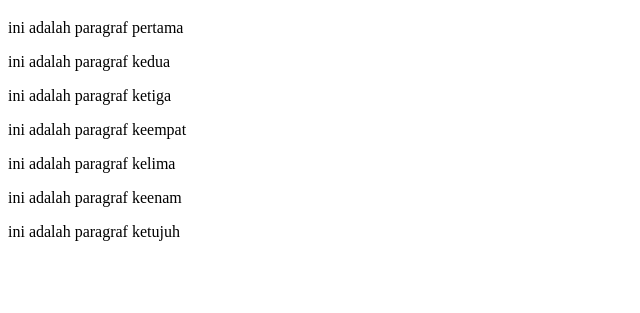
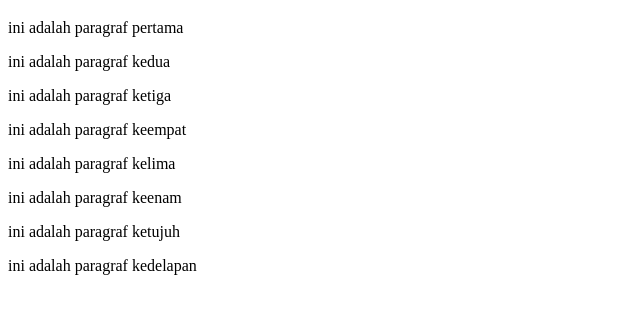
Before and after one commit to Leonardofong/Praktek-06-Github, a plain HTML site: page index.html in a window 1280 px wide. Shown: the part 61-374 px from the top of the page, without its empty margins (0-640 px from the left). Drawn offline with Linux system fonts and the light colour scheme.

Commit message:
menambahkan paragraf kedelapan

```diff
--- a/index.html
+++ b/index.html
@@ -14,6 +14,6 @@
   <p>ini adalah paragraf kelima</p>
   <p>ini adalah paragraf keenam</p>
   <p>ini adalah paragraf ketujuh</p>
-
+  <p>ini adalah paragraf kedelapan</p>
 </body>
 </html>
```
